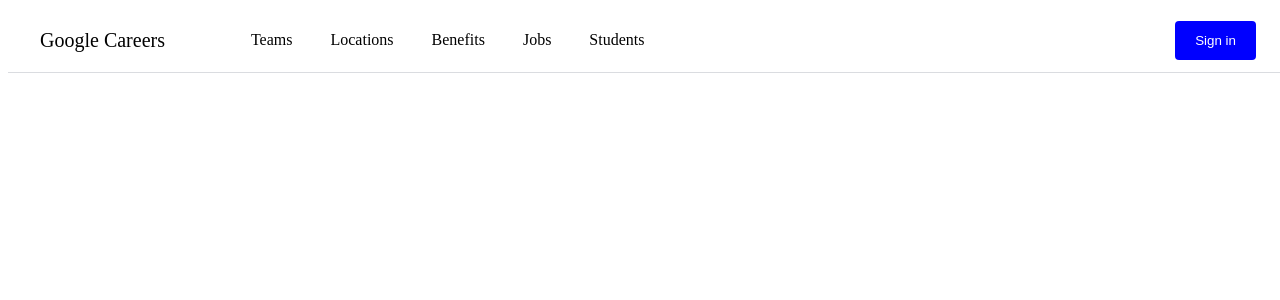
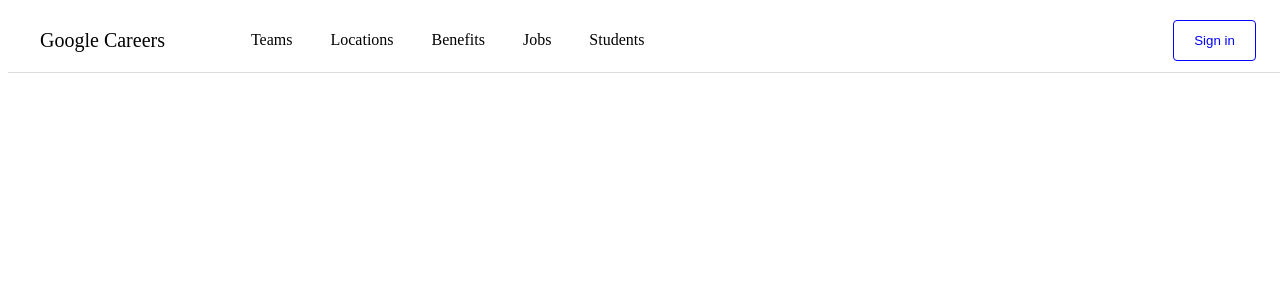
Before and after one commit to hamzanassour/Google-Careers-clone, a Vue app: page / in a window 1280 px wide. Shown: the top 300 px of the page. Built offline with nearby package versions, Linux system fonts and the light colour scheme.

Commit message:
second style to ActionButton

```diff
--- a/src/App.vue
+++ b/src/App.vue
@@ -1,4 +1,5 @@
 <template>
+  <NavBar></NavBar>
   <NavBar></NavBar>
 </template>
 
--- a/src/components/ActionButton.vue
+++ b/src/components/ActionButton.vue
@@ -1,14 +1,28 @@
 <template>
-  <button class="button">Sign in</button>
+  <button :class="buttonClass">{{ text }}</button>
 </template>
 
 <script>
 export default {
   name: "ActionButton",
+  props: ["text", "isPrimary"],
+  // data() {
+  //   return {
+  //     primary: true,
+  //   };
+  // },
+  computed: {
+    buttonClass() {
+      return {
+        Primary: this.isPrimary,
+        secondary: !this.isPrimary,
+      };
+    },
+  },
 };
 </script>
 <style scoped>
-.button {
+.Primary {
   padding-left: 20px;
   padding-right: 20px;
   padding-top: 12px;
@@ -19,7 +33,24 @@ export default {
   border-radius: 4px;
   background-color: blue;
 }
-.button:hover {
+.secondary {
+  padding-left: 20px;
+  padding-right: 20px;
+  padding-top: 12px;
+  padding-bottom: 12px;
+  font-weight: 500;
+  border-width: 0;
+  border-radius: 4px;
+  color: blue;
+  background-color: white;
+  border: 1px solid blue;
+}
+.Primary:hover {
+  box-shadow: 0 0 2px 2px blue;
+}
+.secondary:hover {
+  background-color: blue;
+  color: white;
   box-shadow: 0 0 2px 2px blue;
 }
 </style>
--- a/src/components/NavBar.vue
+++ b/src/components/NavBar.vue
@@ -18,6 +18,8 @@
           <ActionButton
             v-if="!isLoggedIn"
             data-test="login-button"
+            text="Sign in"
+            :is-primary="false"
             @click="login"
           ></ActionButton>
           <ProfileImage v-else data-test="profile-image"></ProfileImage>
```
